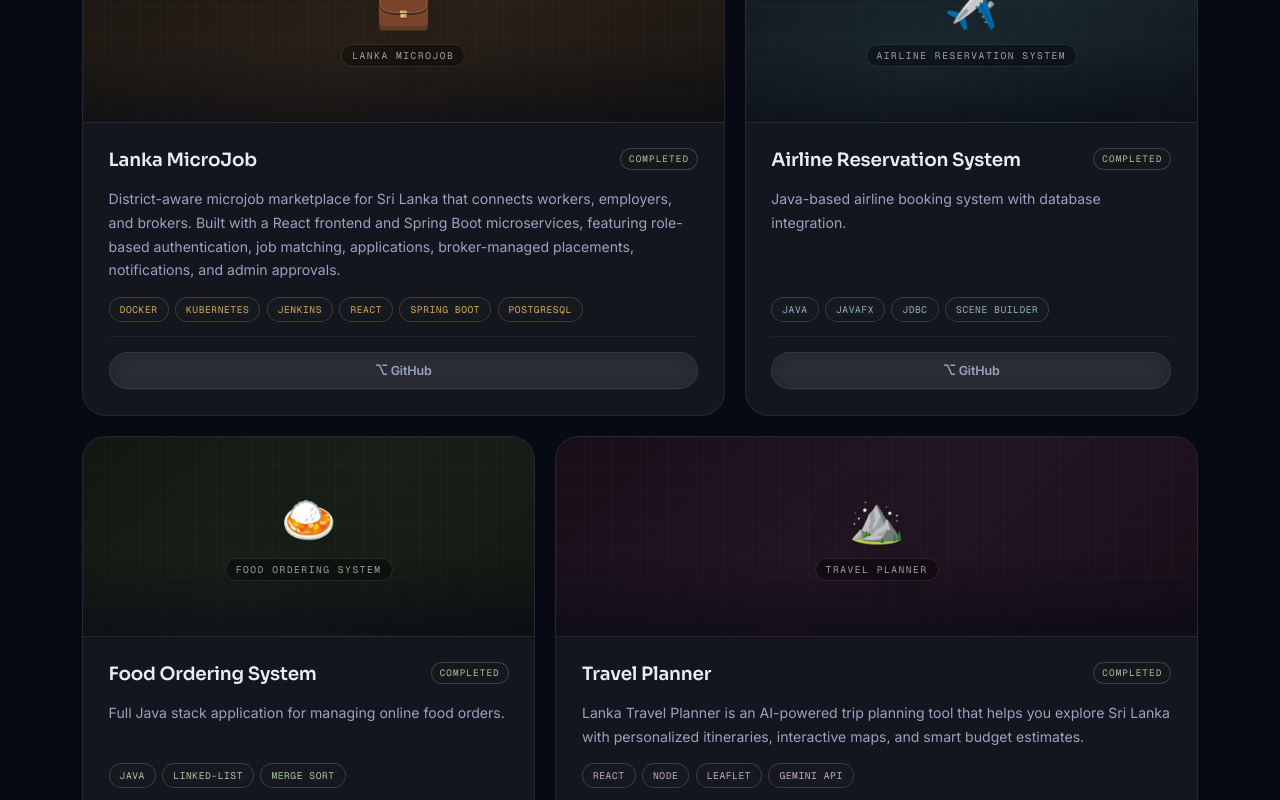
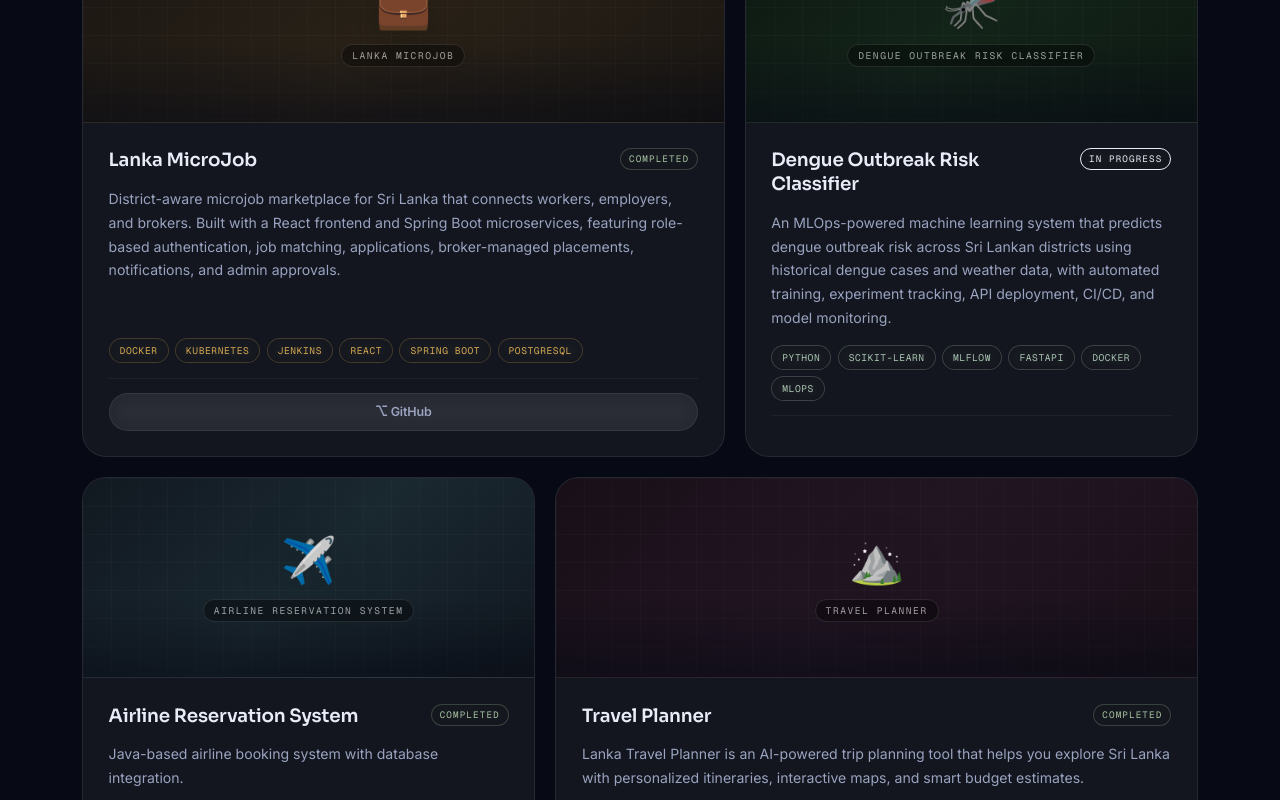
Before and after one commit to nisa2003-ops/portfolio, a React (Vite) app in the folder frontend/: page / in a window 1280 px wide. Shown: the part 3720-4520 px from the top of the page. Built offline with nearby package versions, Linux system fonts and the light colour scheme; some icons are missing.

Commit message:
Add a project

```diff
--- a/frontend/src/constants/data.js
+++ b/frontend/src/constants/data.js
@@ -33,6 +33,19 @@ export const PROJECTS = [
     mockupBg: "linear-gradient(135deg,#1a1612,#2a2218,#1a1612)",
   },
   {
+    id: "dengue",
+    title: "Dengue Outbreak Risk Classifier",
+    description:
+        "An MLOps-powered machine learning system that predicts dengue outbreak risk across Sri Lankan districts using historical dengue cases and weather data, with automated training, experiment tracking, API deployment, CI/CD, and model monitoring.",
+    tags: ["Python", "Scikit-learn", "MLflow", "FastAPI", "Docker", "MLOps"],
+    color: "#a8c5b0",
+    status: "In Progress",
+    demo: null,
+    github: "",
+    mockupIcon: "🦟",
+    mockupBg: "linear-gradient(135deg,#0d1812,#14251a,#0d1812)",
+  },
+  {
     id: "Airline Reservation System",
     title: "Airline Reservation System",
     description:
@@ -44,19 +57,6 @@ export const PROJECTS = [
     github: "https://github.com/nisa2003-ops/AirlineReservationSystem",
     mockupIcon: "✈️",
     mockupBg: "linear-gradient(135deg,#111820,#1a2830,#111820)",
-  },
-  {
-    id: "food_order",
-    title: "Food Ordering System",
-    description:
-      "Full Java stack application for managing online food orders.",
-    tags: ["Java", "Linked-List", "Merge Sort"],
-    color: "#a8c5a0",
-    status: "Completed",
-    demo: null,
-    github: "https://github.com/nisa2003-ops/SimpleFoodOrderingSystem",
-    mockupIcon: "🍛",
-    mockupBg: "linear-gradient(135deg,#101812,#182018,#101812)",
   },
   {
     id: "travel",
```
